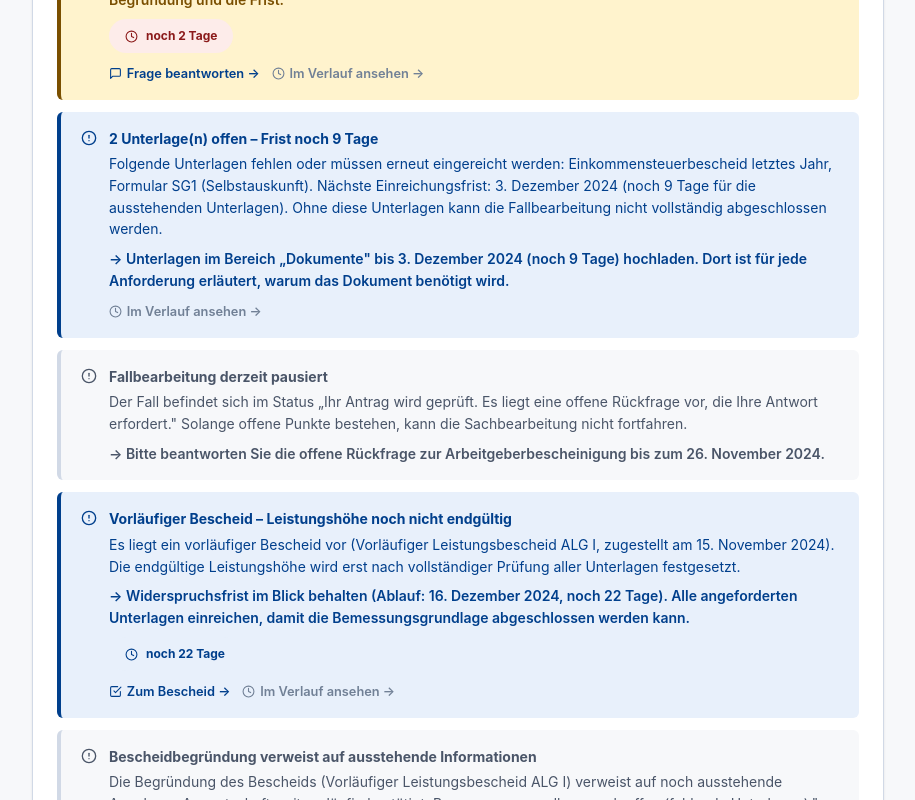
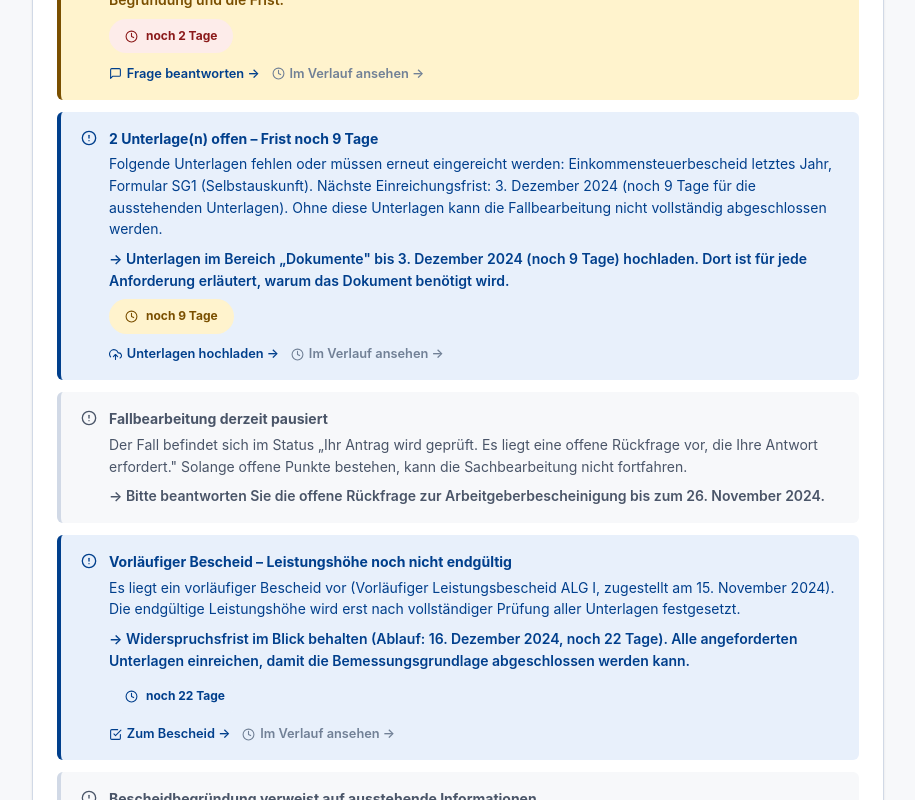
Before and after one commit to d0npedro/open-state, a Next.js app in the folder demo/: page /fall in a window 1280 px wide. Shown: the part 2560-3360 px from the top of the page, without its empty margins (182-1097 px from the left). Built offline with nearby package versions, Linux system fonts and the light colour scheme.

Commit message:
feat(av): Uebersicht Fairness UNTERLAGE-Countdown-Chip (Q-217)
Fairness-Block auf /fall zeigt Resttage-Chip und CTA #dok-DOK-003 fuer
offene Unterlagen (Paritaet Hinweise Q-216 / RQ Q-215).

```diff
--- a/demo/app/fall/page.tsx
+++ b/demo/app/fall/page.tsx
@@ -999,7 +999,8 @@ export default function FallPage() {
       {/* ─── 5. FAIRNESS-HINWEISE (inline, kein separater Klick nötig)
           Q-202: BESCHEID-Signale mit Zum-Bescheid-CTA + Verlauf (Parität Hinweise Q-201).
           Q-206: Widerspruchsfrist-Chip am BESCHEID_VORLAEUFIG (Parität Hinweise Q-205).
-          Q-215: RQ-Countdown-Chip + CTA `#rq-…` am RUECKFRAGE-Signal (Parität Hinweise Q-214). */}
+          Q-215: RQ-Countdown-Chip + CTA `#rq-…` am RUECKFRAGE-Signal (Parität Hinweise Q-214).
+          Q-217: UNTERLAGE-Countdown-Chip + CTA `#dok-…` (Parität Hinweise Q-216 / RQ Q-215). */}
       {fairnessSignale.length > 0 && (
         <div className="card">
           <h2 style={{ fontSize: '1rem', marginBottom: '1rem' }}>
@@ -1014,6 +1015,7 @@ export default function FallPage() {
               const isBegruendung = sig.typ === 'BESCHEID_BEGRUENDUNG_ERWEITERBAR';
               const isVorlaeufig = sig.typ === 'BESCHEID_VORLAEUFIG';
               const isRq = sig.typ === 'RUECKFRAGE_OFFEN_FRIST_RELEVANT';
+              const isUnterlage = sig.typ === 'UNTERLAGE_FEHLT_BLOCKIERT';
               const besId = isBescheid
                 ? fall.bescheide.find(b => sig.bezug.includes(b.id))?.id ??
                   fall.bescheide[0]?.id
@@ -1021,6 +1023,17 @@ export default function FallPage() {
               const rq = isRq
                 ? fall.rueckfragen.find(r => !r.beantwortet && sig.id.includes(r.id)) ??
                   fall.rueckfragen.find(r => !r.beantwortet)
+                : undefined;
+              // Nächste offene Unterlage mit Frist (Parität Hinweise Q-216)
+              const naechsteUnterlage = isUnterlage
+                ? fall.dokumente
+                    .filter(d => d.status === 'ANGEFORDERT' || d.status === 'ABGELEHNT')
+                    .filter(d => d.fristDatum && d.frist)
+                    .map(d => ({
+                      dok: d,
+                      resttage: berechneFristTage(d.fristDatum as string, FIKTIVES_HEUTE),
+                    }))
+                    .sort((a, b) => a.resttage - b.resttage)[0]
                 : undefined;
               // BESCHEID: signal-scoped testid (zwei Signale → gleiches E-007)
               const verlaufTestId = isBescheid
@@ -1045,6 +1058,13 @@ export default function FallPage() {
               const rqKritisch = rqRest !== null && rqRest <= 5;
               const rqChipClass =
                 rqRest !== null && (rqRest < 0 || rqKritisch)
+                  ? 'status-chip-danger'
+                  : 'status-chip-warning';
+              // UNTERLAGE-Countdown (Q-217, Parität Hinweise Q-216)
+              const uRest = naechsteUnterlage?.resttage ?? null;
+              const uKritisch = uRest !== null && uRest <= 5;
+              const uChipClass =
+                uRest !== null && (uRest < 0 || uKritisch)
                   ? 'status-chip-danger'
                   : 'status-chip-warning';
               return (
@@ -1082,7 +1102,17 @@ export default function FallPage() {
                         {fristRestLabel(rqRest)}
                       </span>
                     )}
-                    {(verlaufZiel || isBescheid || isRq) && (
+                    {uRest !== null && (
+                      <span
+                        className={`status-chip ${uChipClass}`}
+                        style={{ marginTop: '0.5rem', fontSize: '0.75rem', display: 'inline-flex' }}
+                        data-testid={`uebersicht-fairness-unterlage-countdown-${sig.id}`}
+                      >
+                        <Icon name="clock" size={13} />
+                        {fristRestLabel(uRest)}
+                      </span>
+                    )}
+                    {(verlaufZiel || isBescheid || isRq || isUnterlage) && (
                       <div
                         style={{
                           marginTop: '0.65rem',
@@ -1149,6 +1179,25 @@ export default function FallPage() {
                             Frage beantworten →
                           </Link>
                         )}
+                        {isUnterlage && naechsteUnterlage && (
+                          <Link
+                            href={`/fall/dokumente#dok-${naechsteUnterlage.dok.id}`}
+                            data-testid={`uebersicht-fairness-unterlage-cta-${sig.id}`}
+                            style={{
+                              display: 'inline-flex',
+                              alignItems: 'center',
+                              gap: '0.3rem',
+                              fontSize: '0.8rem',
+                              fontWeight: 600,
+                              color: 'var(--color-primary)',
+                              textDecoration: 'none',
+                            }}
+                            aria-label="Zu den ausstehenden Unterlagen"
+                          >
+                            <Icon name="upload" size={13} />
+                            Unterlagen hochladen →
+                          </Link>
+                        )}
                         {verlaufZiel && (
                           <Link
                             href={verlaufZiel.href}
```
Also changed, not shown: 3 other files (tests, documents, lock files or other folders).
